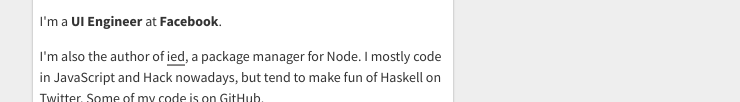
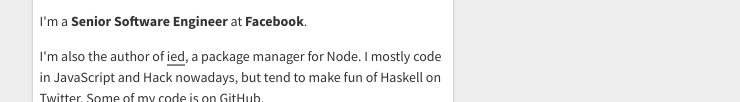
Before and after one commit to alexanderGugel/alexanderGugel.github.io, a website: page index.html in a window 1280 px wide. Shown: the part 494-596 px from the top of the page, without its empty margins (401-1141 px from the left). Drawn offline with Linux system fonts and the light colour scheme.

Commit message:
Update title

```diff
--- a/index.html
+++ b/index.html
@@ -19,7 +19,7 @@
       </span>
 
       <p>
-        I'm a <strong>UI Engineer</strong> at <strong>Facebook</strong>.
+        I'm a <strong>Senior Software Engineer</strong> at <strong>Facebook</strong>.
       </p>
 
       <p>
```
